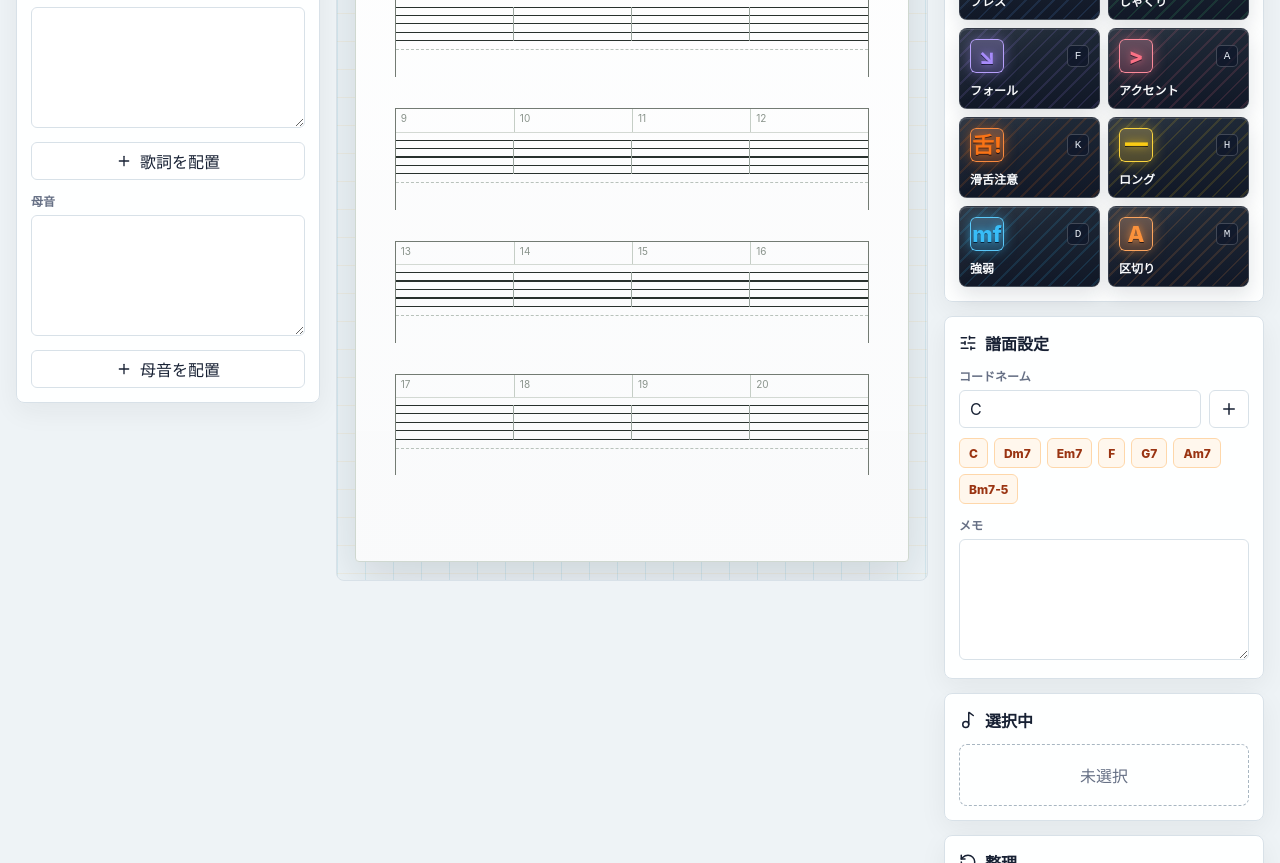
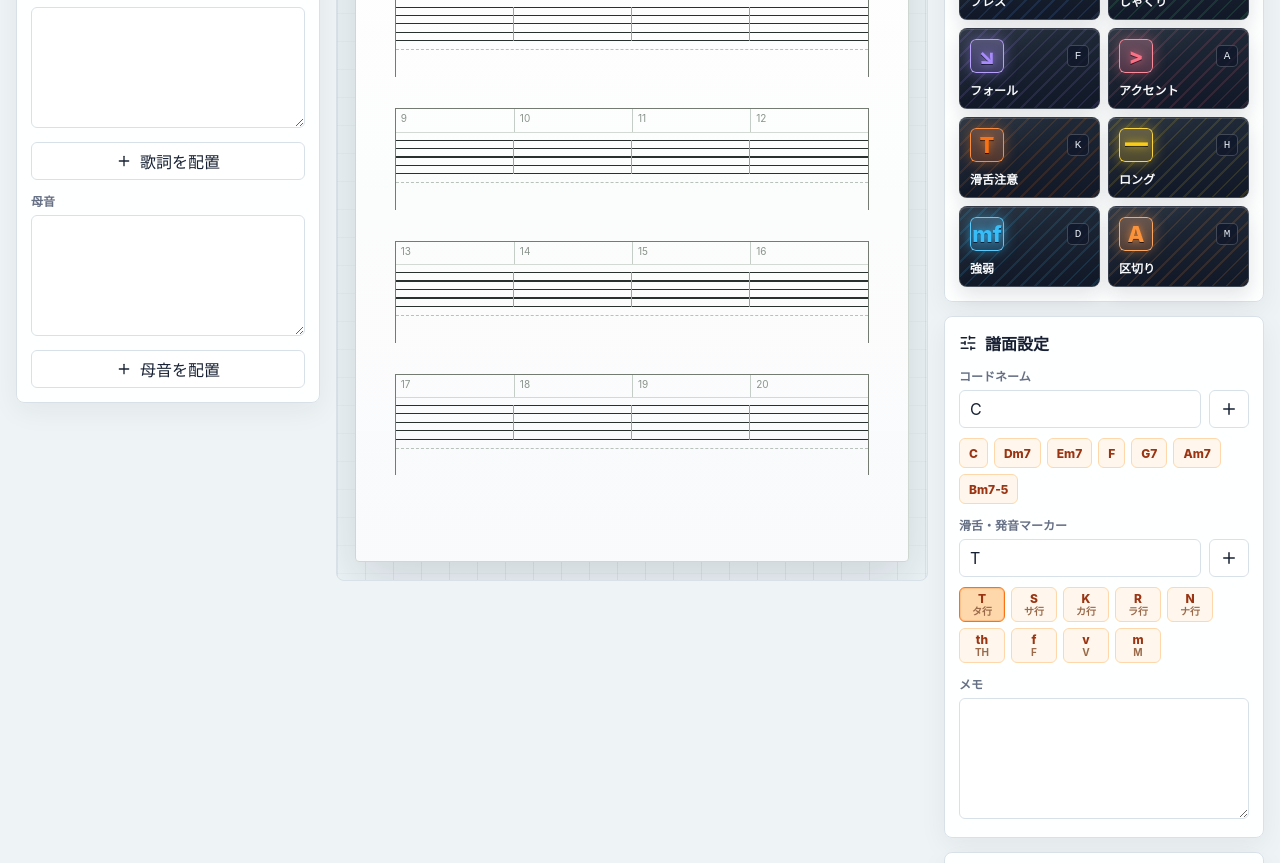
Before and after one commit to UmbrellaParade/Vocal-sheet-music, a Next.js app: page / in a window 1280 px wide. Shown: the part 380-1243 px from the top of the page. Built offline with nearby package versions, Linux system fonts and the light colour scheme.

Commit message:
Add selectable diction markers and breath V

```diff
--- a/app/globals.css
+++ b/app/globals.css
@@ -596,6 +596,8 @@ kbd {
 
 .sheet-symbol.tool-breath {
   min-width: auto;
+  font-family: Georgia, "Times New Roman", serif;
+  transform: translate(-50%, -50%) scaleX(1.15);
 }
 
 .sheet-symbol.tool-scoop,
@@ -608,7 +610,7 @@ kbd {
 }
 
 .sheet-symbol.tool-diction {
-  min-width: 46px;
+  min-width: 26px;
   letter-spacing: 0;
   -webkit-text-stroke: 0.35px #7c2d12;
 }
@@ -666,14 +668,16 @@ kbd {
   gap: 4px;
 }
 
-.chord-presets {
+.chord-presets,
+.diction-presets {
   display: flex;
   flex-wrap: wrap;
   gap: 6px;
   margin-top: 10px;
 }
 
-.chord-presets button {
+.chord-presets button,
+.diction-presets button {
   min-height: 30px;
   padding: 0 9px;
   border: 1px solid #fed7aa;
@@ -685,9 +689,35 @@ kbd {
   font-weight: 800;
 }
 
-.chord-presets button:hover {
+.chord-presets button:hover,
+.diction-presets button:hover {
   border-color: #f59e0b;
   background: #ffedd5;
+}
+
+.diction-presets button {
+  min-width: 46px;
+  display: grid;
+  gap: 1px;
+  padding: 5px 7px;
+  color: #9a3412;
+}
+
+.diction-presets button span {
+  line-height: 1;
+}
+
+.diction-presets button small {
+  color: #9a6a4a;
+  font-size: 10px;
+  font-weight: 700;
+  line-height: 1;
+}
+
+.diction-presets button.active {
+  border-color: #f97316;
+  background: #fed7aa;
+  box-shadow: inset 0 0 0 1px rgba(249, 115, 22, 0.22);
 }
 
 .swatches {
--- a/app/page.tsx
+++ b/app/page.tsx
@@ -133,10 +133,10 @@ const SHEET_TOOLS: ToolSpec[] = [
   {
     id: "breath",
     name: "ブレス",
-    label: ",",
+    label: "V",
     shortcut: "B",
     color: "#60a5fa",
-    size: 34,
+    size: 26,
     kind: "symbol"
   },
   {
@@ -169,7 +169,7 @@ const SHEET_TOOLS: ToolSpec[] = [
   {
     id: "diction",
     name: "滑舌注意",
-    label: "舌!",
+    label: "T",
     shortcut: "K",
     color: "#f97316",
     size: 24,
@@ -226,6 +226,18 @@ const COLOR_SWATCHES = [
 
 const COMMON_CHORDS = ["C", "Dm7", "Em7", "F", "G7", "Am7", "Bm7-5"];
 
+const DICTION_MARKS = [
+  { value: "T", note: "タ行" },
+  { value: "S", note: "サ行" },
+  { value: "K", note: "カ行" },
+  { value: "R", note: "ラ行" },
+  { value: "N", note: "ナ行" },
+  { value: "th", note: "TH" },
+  { value: "f", note: "F" },
+  { value: "v", note: "V" },
+  { value: "m", note: "M" }
+];
+
 const TOOL_BY_ID = SHEET_TOOLS.reduce(
   (lookup, tool) => ({ ...lookup, [tool.id]: tool }),
   {} as Record<ToolId, ToolSpec>
@@ -272,6 +284,7 @@ export default function Home() {
   const [readingLyrics, setReadingLyrics] = useState("");
   const [vowelLyrics, setVowelLyrics] = useState("");
   const [quickChord, setQuickChord] = useState("C");
+  const [dictionMark, setDictionMark] = useState("T");
   const [status, setStatus] = useState("準備OK");
   const [isConverting, setIsConverting] = useState(false);
 
@@ -307,7 +320,12 @@ export default function Home() {
     (toolId: ToolId, x: number, y: number, labelOverride?: string) => {
       const tool = TOOL_BY_ID[toolId];
       const label =
-        labelOverride || (toolId === "chord" ? quickChord.trim() || "C" : tool.label);
+        labelOverride ||
+        (toolId === "chord"
+          ? quickChord.trim() || "C"
+          : toolId === "diction"
+            ? dictionMark.trim() || "T"
+            : tool.label);
       const item: SheetItem = {
         id: createId(),
         toolId,
@@ -322,7 +340,7 @@ export default function Home() {
       setSelectedId(item.id);
       setStatus(`${tool.name}を追加`);
     },
-    [quickChord]
+    [dictionMark, quickChord]
   );
 
   const hydrateDraft = useCallback((nextDraft: Partial<DraftData>) => {
@@ -931,6 +949,70 @@ export default function Home() {
               ))}
             </div>
 
+            <label className="field-label" htmlFor="dictionMark">
+              滑舌・発音マーカー
+            </label>
+            <div className="inline-form">
+              <input
+                id="dictionMark"
+                aria-label="滑舌・発音マーカー"
+                value={dictionMark}
+                onChange={(event) => {
+                  setDictionMark(event.target.value);
+                  setActiveTool("diction");
+                }}
+                onFocus={() => setActiveTool("diction")}
+                onKeyDown={(event) => {
+                  if (event.key === "Enter") {
+                    event.preventDefault();
+                    const markIndex =
+                      items.filter((item) => item.toolId === "diction").length % 4;
+                    addItemAt(
+                      "diction",
+                      16 + markIndex * 18,
+                      SYSTEMS[1].top + SYSTEMS[1].height - 2,
+                      dictionMark
+                    );
+                  }
+                }}
+              />
+              <button
+                type="button"
+                className="square-button"
+                onClick={() => {
+                  const markIndex =
+                    items.filter((item) => item.toolId === "diction").length % 4;
+                  addItemAt(
+                    "diction",
+                    16 + markIndex * 18,
+                    SYSTEMS[1].top + SYSTEMS[1].height - 2,
+                    dictionMark
+                  );
+                }}
+                title="滑舌・発音マーカーを譜面へ追加"
+              >
+                <Plus size={18} />
+              </button>
+            </div>
+            <div className="diction-presets" aria-label="滑舌・発音候補">
+              {DICTION_MARKS.map((mark) => (
+                <button
+                  key={mark.value}
+                  type="button"
+                  className={dictionMark === mark.value ? "active" : ""}
+                  onClick={() => {
+                    setDictionMark(mark.value);
+                    setActiveTool("diction");
+                    setStatus(`${mark.value}を入力`);
+                  }}
+                  title={mark.note}
+                >
+                  <span>{mark.value}</span>
+                  <small>{mark.note}</small>
+                </button>
+              ))}
+            </div>
+
             <label className="field-label" htmlFor="memo">
               メモ
             </label>
```
